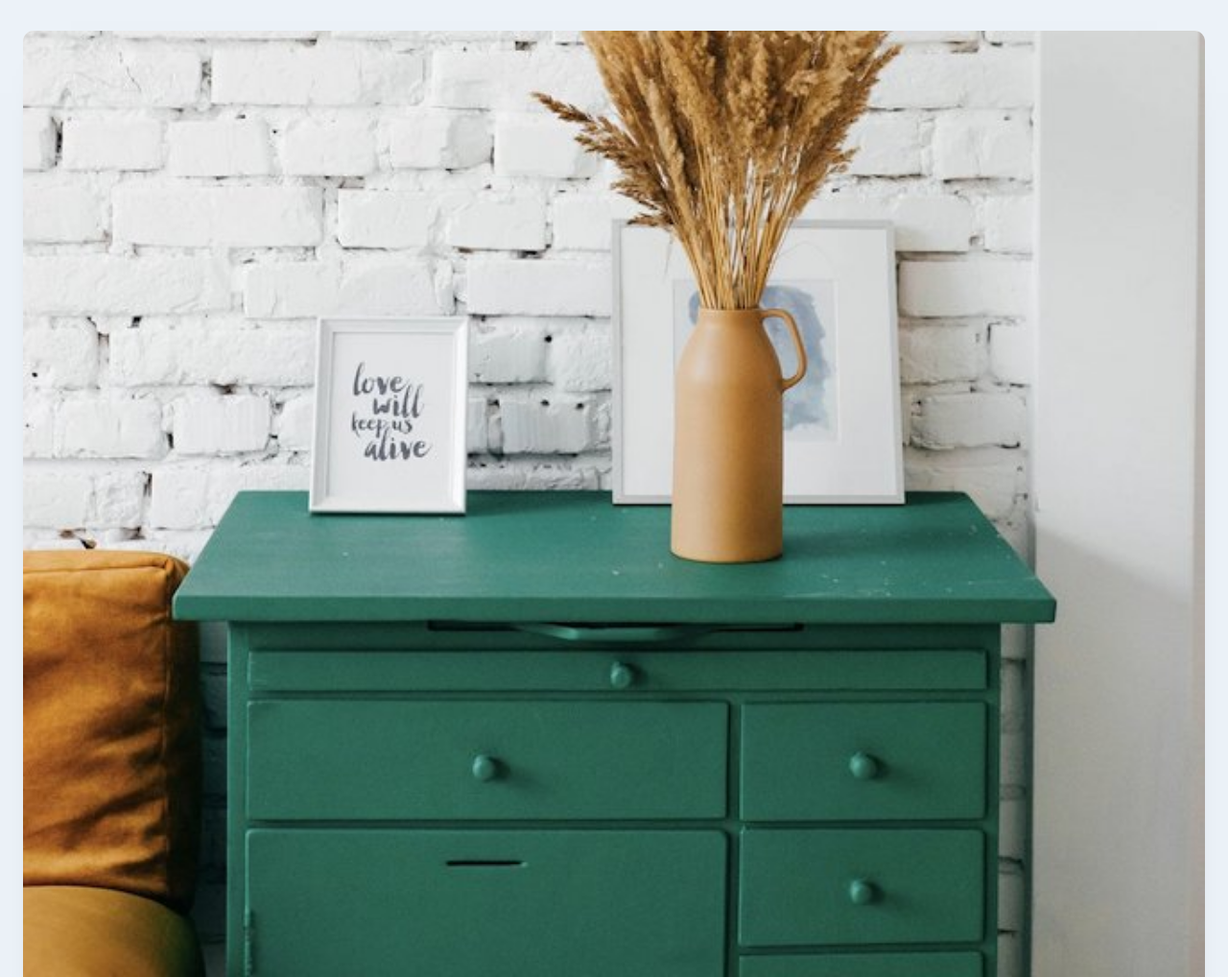
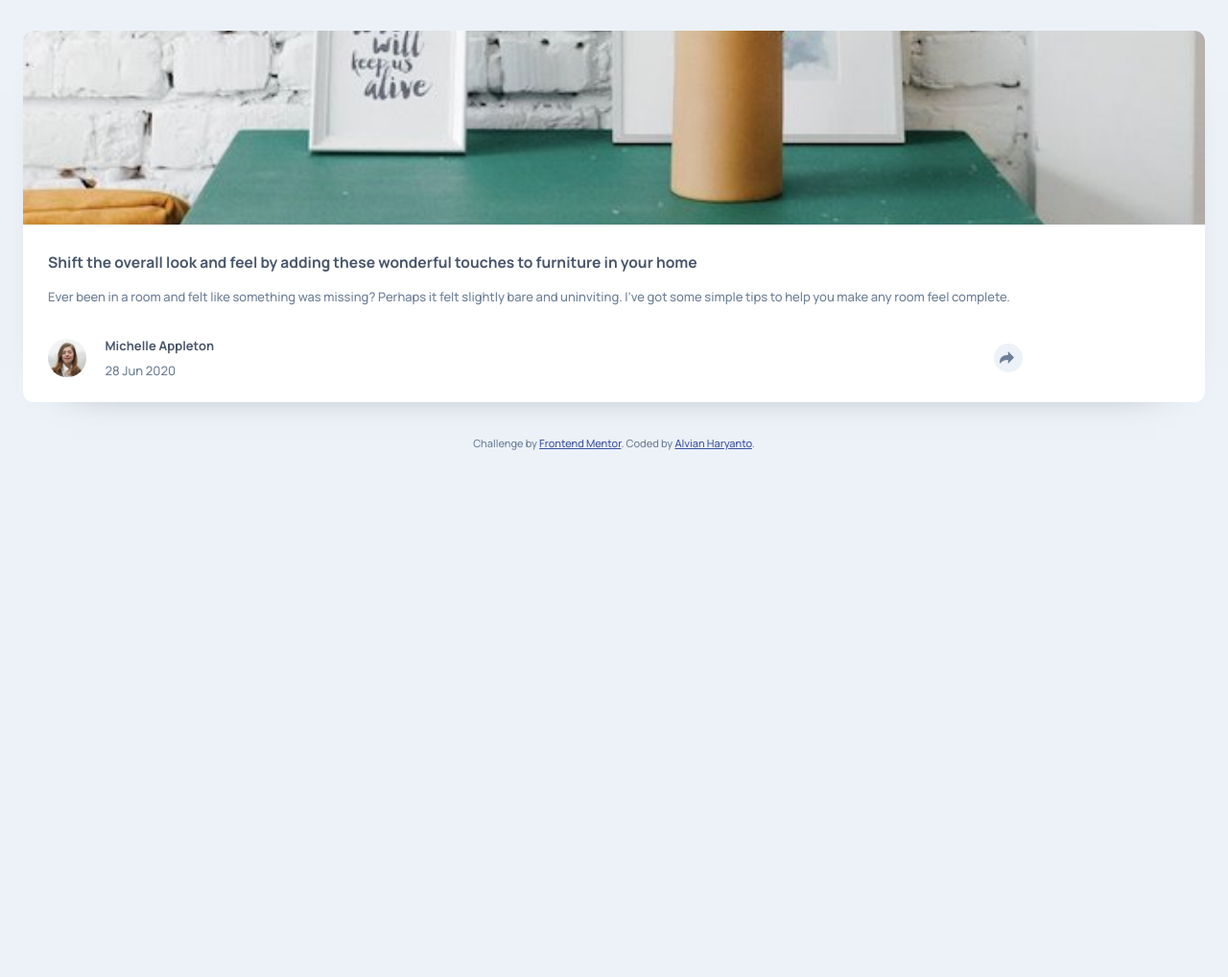
Before and after one commit to alvianharyanto/Article-preview-component, a plain HTML site: page index.html in a window 1280 px wide. Shown: the top 1018 px of the page at 96% size. After the commit the page ends 800 px from the top, so only its background shows below. Drawn offline with Linux system fonts and the light colour scheme.

Commit message:
change images height

```diff
--- a/scss/main.scss
+++ b/scss/main.scss
@@ -1,4 +1,5 @@
 @import './variables';
+@import url('https://fonts.googleapis.com/css2?family=Manrope:wght@500;700&display=swap');
 
 *,
 *::before,
@@ -19,10 +20,12 @@ body {
     background-color: $bg-color;
     color: $text-color;
     font-size: 13px;
-    font-family: 'Monrope', sans-serif;
+    font-family: 'Manrope', sans-serif;
+    font-weight: 500;
     line-height: 2;
     width: 100vw;
     height: 100%;
+
 
 }
 
@@ -40,10 +43,14 @@ body {
 
     &__top {
         width: 100%;
-        position: relative;
+        max-height: 15.5em;
+        overflow: hidden;
+        display: flex;
+        align-items: center;
 
         img {
             width: 100%;
+            margin-top: 2.5em;
         }
     }
 
@@ -117,6 +124,7 @@ body {
                 overflow: hidden;
                 padding: .2em .5em;
 
+
             }
         }
     }
```
Also changed, not shown: css/main.css, 1 other file.
